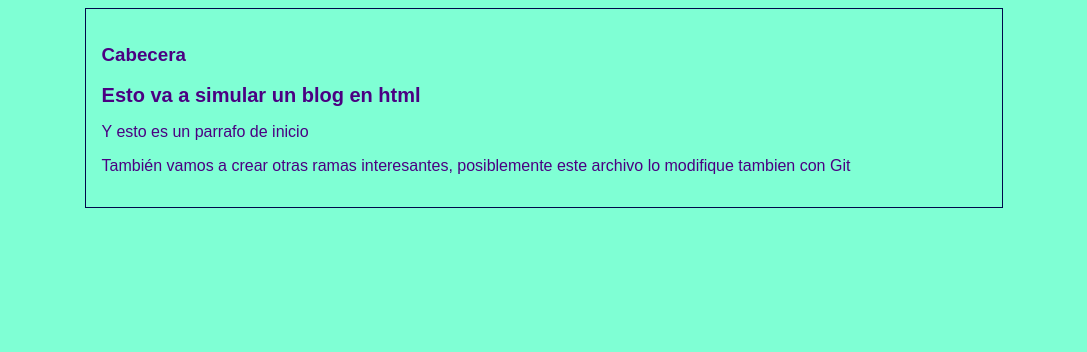
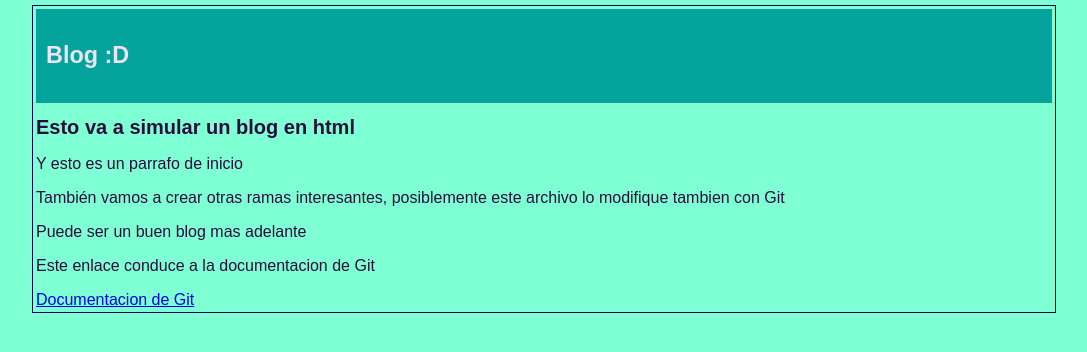
Before and after one commit to mariana-ruge/blog, a plain HTML site: page index.html in a window 1280 px wide. Shown: the whole page, without its empty margins (96-1183 px from the left). Drawn offline with Linux system fonts and the light colour scheme.

Commit message:
Hemos cambiado la cabecera y pusimos CSS

```diff
--- a/estilos/estilos.css
+++ b/estilos/estilos.css
@@ -1,15 +1,28 @@
 body
 {
     background-color: aquamarine;
-    color:indigo;
+    color:rgb(41, 14, 59);
     text-align: center;
     font-family: Arial, Helvetica, sans-serif;
     font-size: 16px;
+    margin: 5px;
+    padding: 0;
 }
+
+#cabecera
+{
+    background-color: rgb(4, 163, 155);
+    color:rgb(235, 228, 243);
+    margin: 0;
+    padding: 0.5em;
+    font-weight: bold;
+    font-size: 20px;
+}
+
 #container
 {
-    width: 70%;
-    padding: 1em;
+    width: 80%;
+    padding: 3px;
     text-align: left;
     border: 1px solid rgb(1, 8, 75);
     margin: 0 auto;
--- a/index.html
+++ b/index.html
@@ -10,7 +10,7 @@
     <!--Vamos a crear un div para poder manipular los estilos-->
     <div id="container">
         <div id ="cabecera">
-            <h3>Cabecera</h3>
+            <h3>Blog :D</h3>
         </div>
         <div>
             <h1> Esto va a simular un blog en html </h1>
@@ -18,6 +18,11 @@
             <!--Vamos a crear mas ramas en HTML y CSS-->
             <p> También vamos a crear otras ramas interesantes, posiblemente este
                 archivo lo modifique tambien con Git </p>
+            <p>Puede ser un buen blog mas adelante</p>
+            <p> Este enlace conduce a la documentacion de Git</p>
+            <a href="https://git-scm.com"> Documentacion de Git </a>
+
+
         </div>
 
     </div>
```
